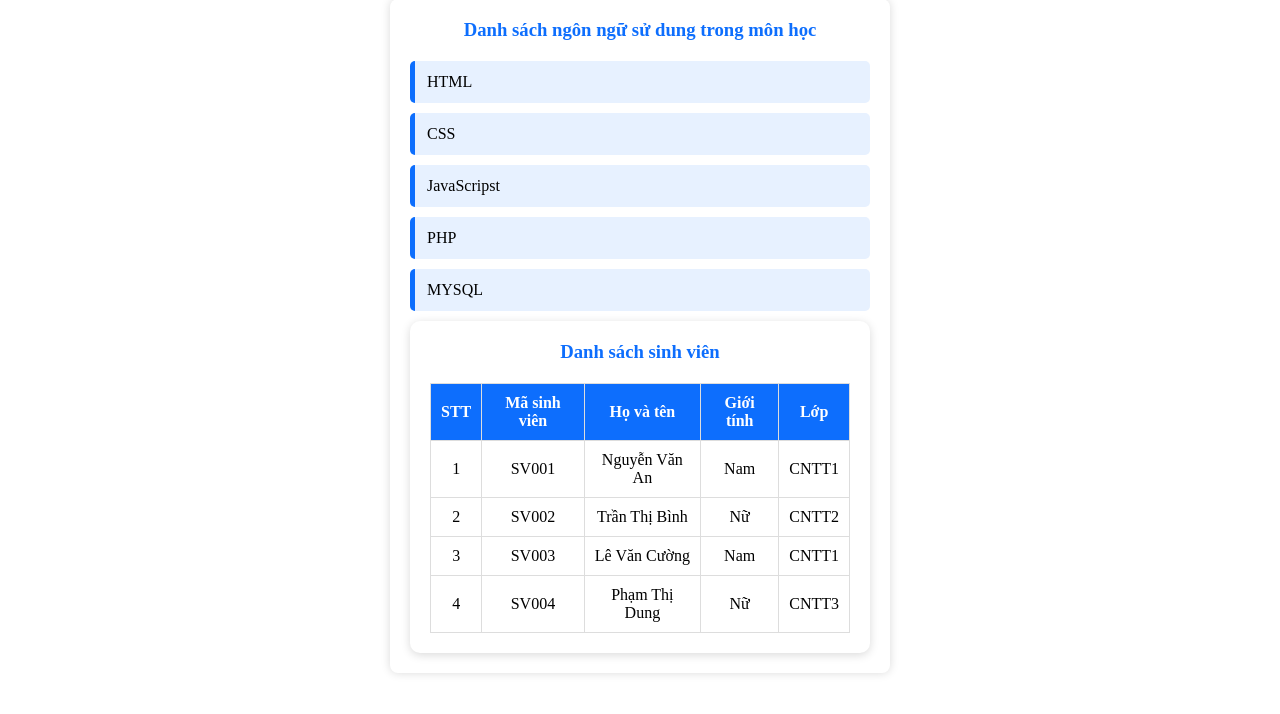
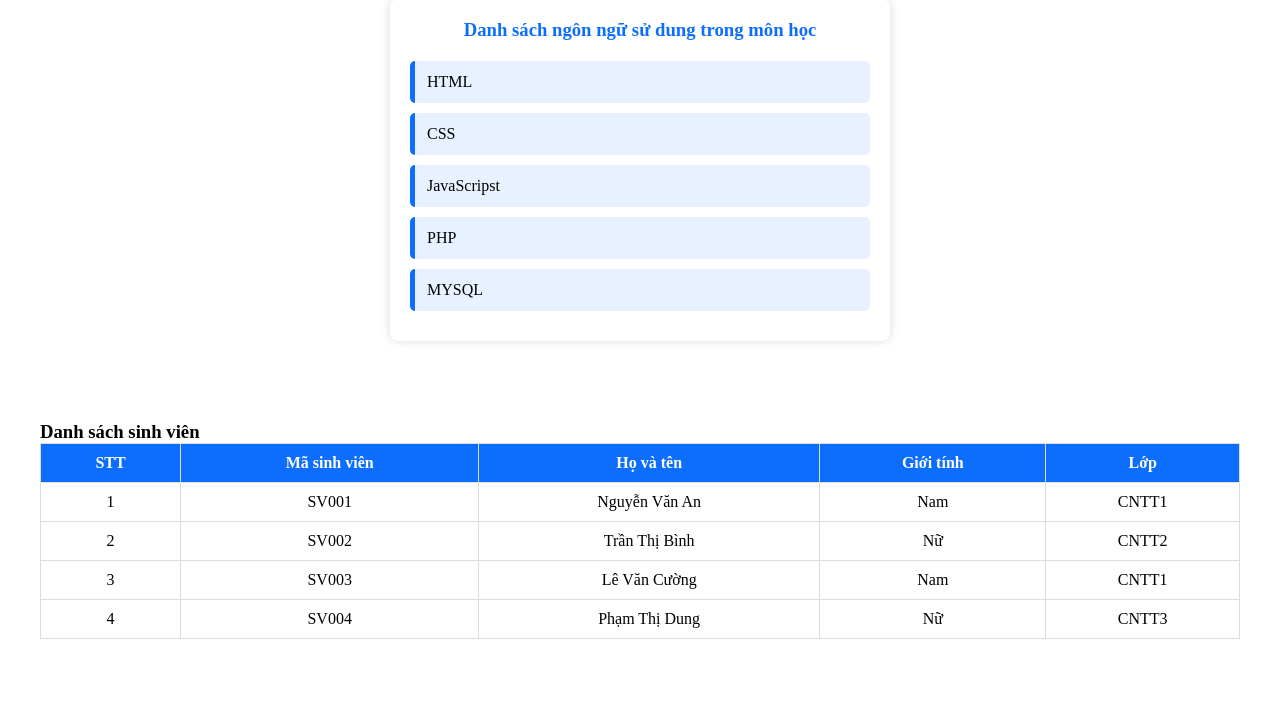
Before and after one commit to quanngolam-star/TaVanQuan_LTW1, a PHP site: page /Lab2/test1.php in a window 1280 px wide. Shown: the part 69-783 px from the top of the page. Run offline with PHP 8.4, Linux system fonts and the light colour scheme.

Commit message:
sua lab2 test1

```diff
--- a/Lab2/test1.php
+++ b/Lab2/test1.php
@@ -21,7 +21,7 @@ $students = [
         "gender" => "Nữ",
         "class" => "CNTT2"
     ],
-        [
+    [
         "id" => "SV003",
         "name" => "Lê Văn Cường",
         "gender" => "Nam",
@@ -118,18 +118,16 @@ $students = [
         }
 
         .s2 {
-            max-width: 500px;
-            margin: auto;
+            max-width: 700 px;
+            margin: 10px auto;
             padding: 20px;
             background-color: white;
             border-radius: 10px;
-            box-shadow: 0 2px 10px rgba(0, 0, 0, 0.15);
         }
 
         .s2 h3 {
-            text-align: center;
-            color: #0d6efd;
-            margin-bottom: 20px;
+            color: black;
+            margin-top: 0;
         }
 
         .s2 table {
@@ -175,9 +173,12 @@ $students = [
                 echo "<li>$subject</li>";
             }
             ?>
+
         </ul>
-        <section>
-            <section class="s2">
+    </section>
+
+    <section class="s2"></section>
+    <section class="s2">
                 <h3>Danh sách sinh viên</h3>
                 <table>
                     <thead>
```
